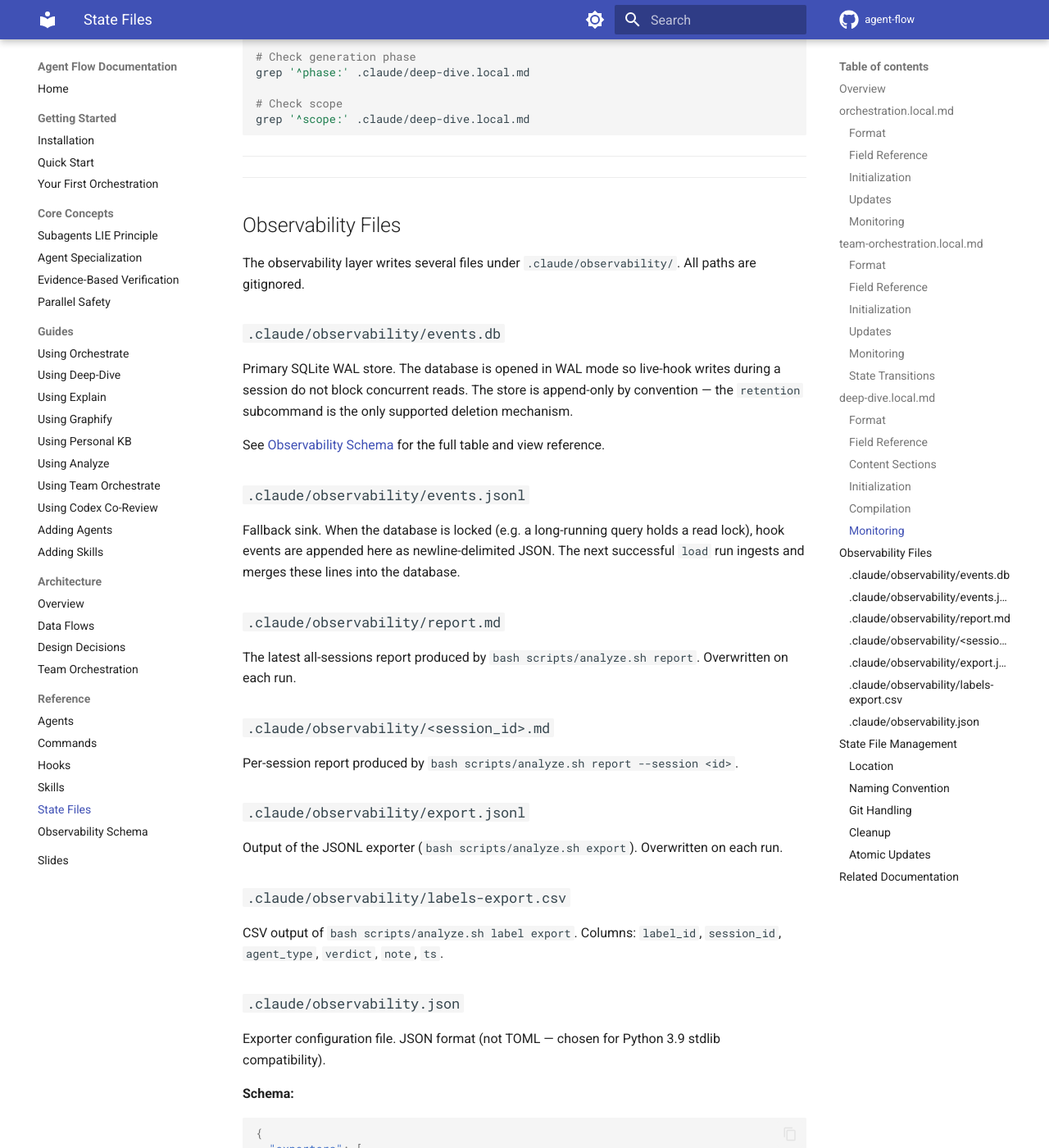
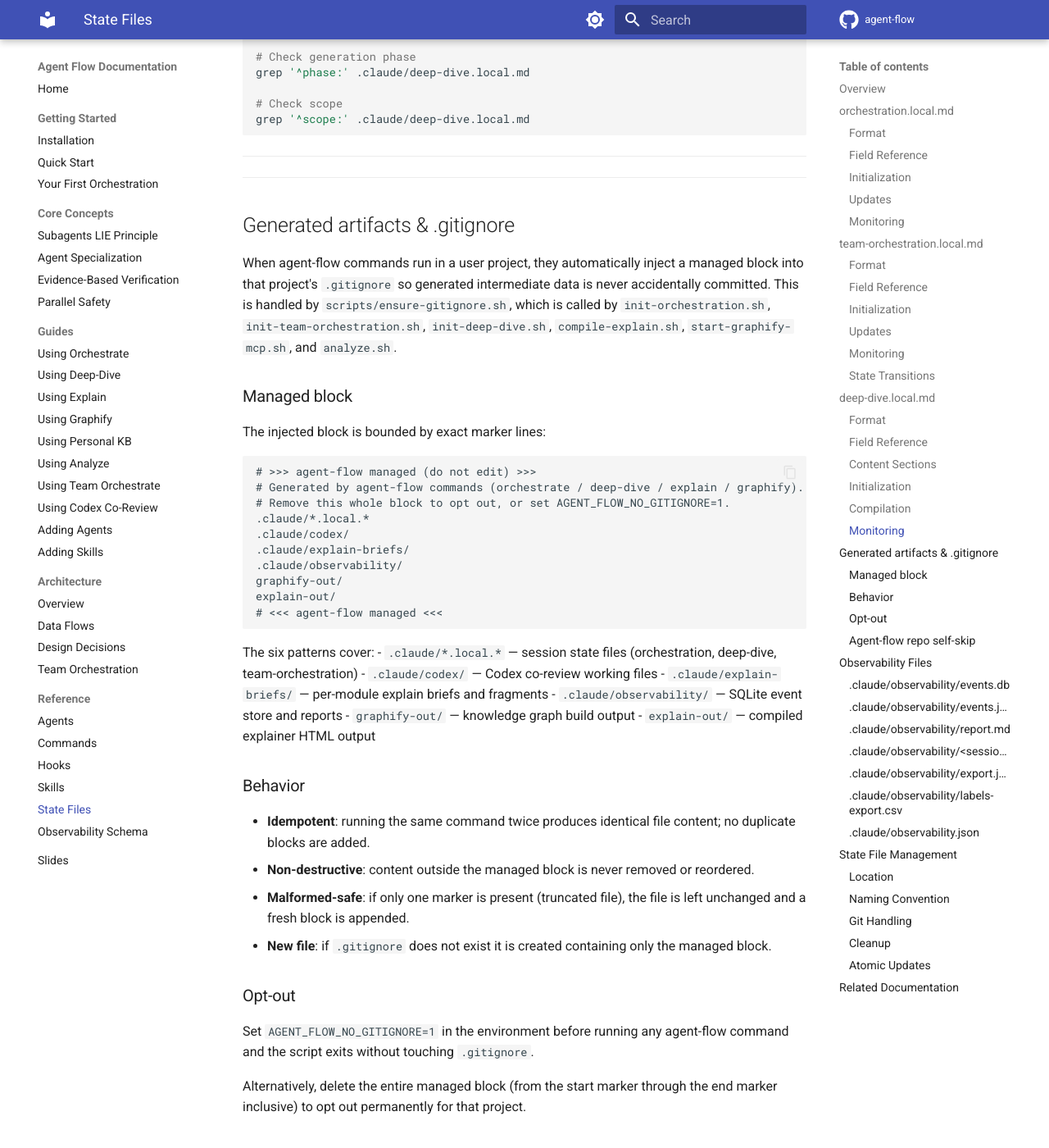
Before and after one commit to josix/agent-flow, an MkDocs documentation site: the page built from docs/reference/state-files.md, in a window 1280 px wide and 1400 px high, scrolled down 19749 px. Shown: the whole window at 82% size. Built offline with MkDocs 1.6.1 and Material for MkDocs 9.7.7, drawn with Linux system fonts in a browser that asks for light colours; comment, search, counter and statistics services are not loaded; some of the changed text lies outside the part shown.

Commit message:
feat: auto-manage working-project .gitignore for agent-flow artifacts
Add scripts/ensure-gitignore.sh, an idempotent helper that injects a
delimited managed block of agent-flow's generated-artifact patterns
(.claude/*.local.*, .claude/codex/, .claude/explain-briefs/,
.claude/observability/, graphify-out/, explain-out/) into the working
project's .gitignore, so any repo where the commands run stays clean of
large untracked intermediate data.

The helper strips/replaces its own block on re-run (byte-compare
short-circuit, no duplicate lines), preserves all user content
byte-for-byte and in order, handles CRLF files, writes atomically
(PID-suffixed temp + mv), and self-skips inside the agent-flow repo
itself or when AGENT_FLOW_NO_GITIGNORE is set.

Wired as a non-fatal (|| true) call into init-orchestration,
init-team-orchestration, init-deep-dive, compile-explain,
start-graphify-mcp, and analyze. Adds scripts/test-ensure-gitignore.sh
(9 cases incl. CRLF idempotency + orphaned-marker), hooked into
validate-plugin.sh as Test 11. Bumps version to 1.6.0 and documents the
behavior in docs/reference/state-files.md.

Co-Authored-By: Claude Opus 4.8 (1M context) <noreply@anthropic.com>

````diff
--- a/docs/reference/state-files.md
+++ b/docs/reference/state-files.md
@@ -829,6 +829,54 @@ grep '^scope:' .claude/deep-dive.local.md
 
 ---
 
+## Generated artifacts & .gitignore
+
+When agent-flow commands run in a user project, they automatically inject a managed block into that project's `.gitignore` so generated intermediate data is never accidentally committed. This is handled by `scripts/ensure-gitignore.sh`, which is called by `init-orchestration.sh`, `init-team-orchestration.sh`, `init-deep-dive.sh`, `compile-explain.sh`, `start-graphify-mcp.sh`, and `analyze.sh`.
+
+### Managed block
+
+The injected block is bounded by exact marker lines:
+
+```
+# >>> agent-flow managed (do not edit) >>>
+# Generated by agent-flow commands (orchestrate / deep-dive / explain / graphify).
+# Remove this whole block to opt out, or set AGENT_FLOW_NO_GITIGNORE=1.
+.claude/*.local.*
+.claude/codex/
+.claude/explain-briefs/
+.claude/observability/
+graphify-out/
+explain-out/
+# <<< agent-flow managed <<<
+```
+
+The six patterns cover:
+- `.claude/*.local.*` — session state files (orchestration, deep-dive, team-orchestration)
+- `.claude/codex/` — Codex co-review working files
+- `.claude/explain-briefs/` — per-module explain briefs and fragments
+- `.claude/observability/` — SQLite event store and reports
+- `graphify-out/` — knowledge graph build output
+- `explain-out/` — compiled explainer HTML output
+
+### Behavior
+
+- **Idempotent**: running the same command twice produces identical file content; no duplicate blocks are added.
+- **Non-destructive**: content outside the managed block is never removed or reordered.
+- **Malformed-safe**: if only one marker is present (truncated file), the file is left unchanged and a fresh block is appended.
+- **New file**: if `.gitignore` does not exist it is created containing only the managed block.
+
+### Opt-out
+
+Set `AGENT_FLOW_NO_GITIGNORE=1` in the environment before running any agent-flow command and the script exits without touching `.gitignore`.
+
+Alternatively, delete the entire managed block (from the start marker through the end marker inclusive) to opt out permanently for that project.
+
+### Agent-flow repo self-skip
+
+If `.claude-plugin/plugin.json` exists in the project and its `name` field equals `"agent-flow"`, the script exits immediately without modifying `.gitignore`. This prevents the plugin from modifying its own development repository.
+
+---
+
 ## Observability Files
 
 The observability layer writes several files under `.claude/observability/`. All paths are gitignored.
````
Also changed, not shown: 10 other files.
